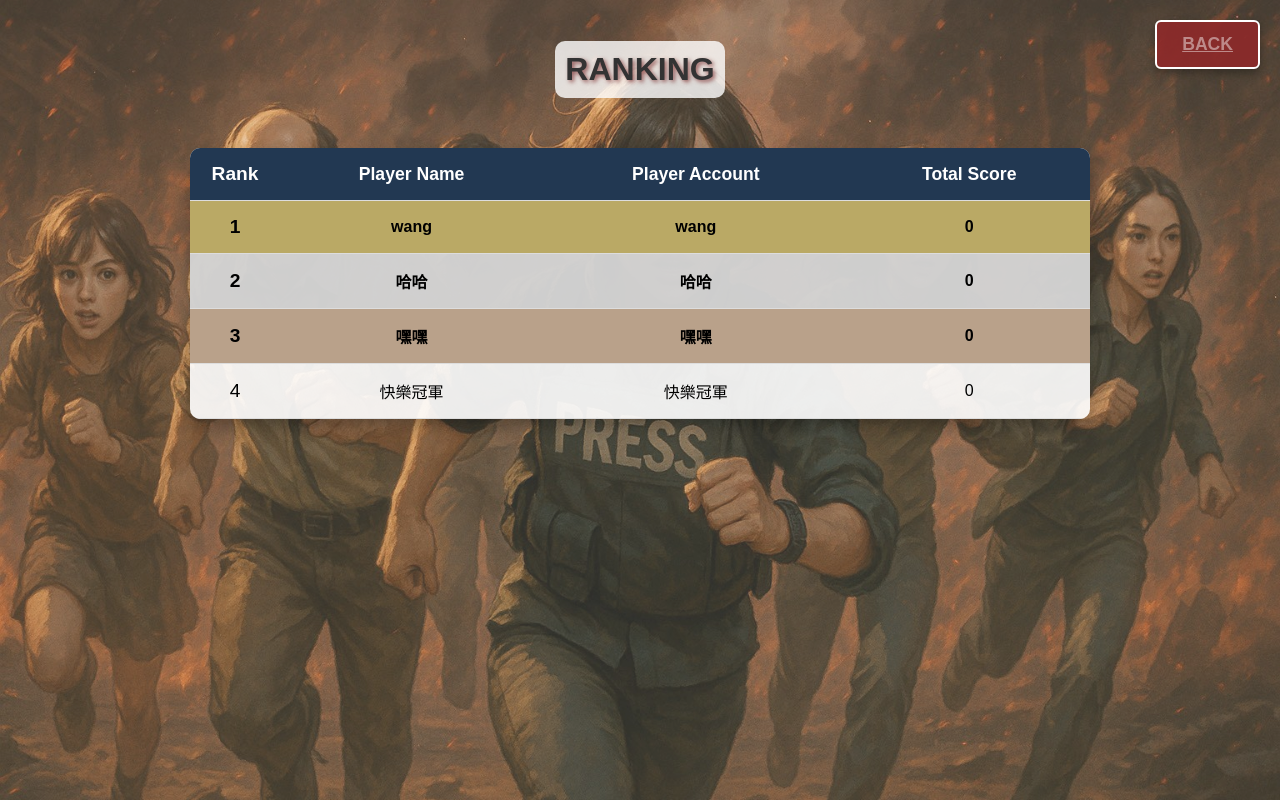
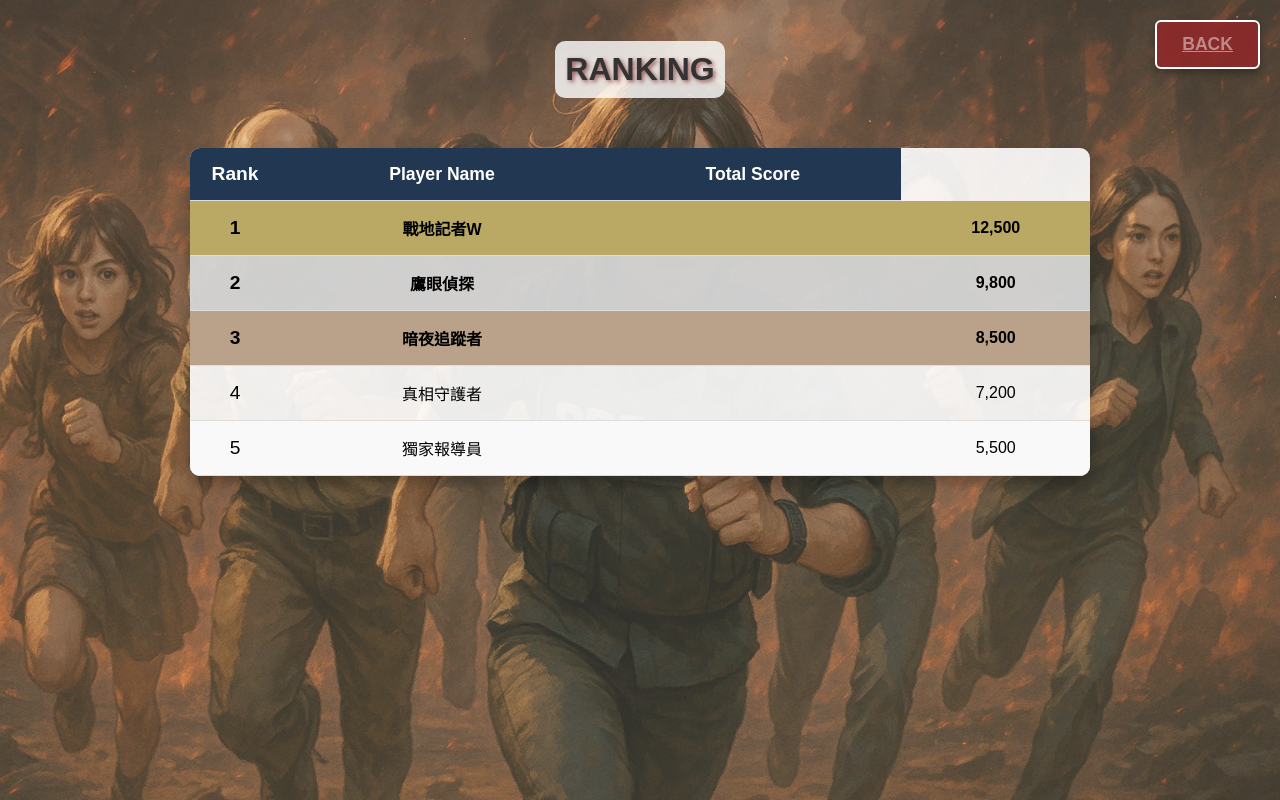
Before and after one commit to KOYUNGCHING/CITY_PUZZLE, a Flask app: page /ranking in a window 1280 px wide. Run offline with Flask 3, Linux system fonts and the light colour scheme; data comes from the database, SQL or seed files in the repository; both versions use the stored data as it was after the commit.

Commit message:
資料庫小改

```diff
--- a/app.py
+++ b/app.py
@@ -91,6 +91,8 @@ def puzzle_page():
 # API 邏輯 (Login, Register, High Score, Ranking) (保持不變)
 # -------------------------
 
+# app.py (替換原本的 /api/login 區塊)
+
 @app.route('/api/login', methods=['POST'])
 def login_api():
     data = request.json
@@ -99,6 +101,7 @@ def login_api():
 
     conn = sqlite3.connect(DB_NAME)
     c = conn.cursor()
+    # 欄位順序: (0:id, 1:username, 2:password, 3:avatar_id, 4:total_fragments, 5:current_fragments, 6:progress_id)
     c.execute("SELECT * FROM users WHERE username=?", (username,))
     user = c.fetchone()
     conn.close()
@@ -109,17 +112,14 @@ def login_api():
                 'status': 'success',
                 'message': '登入成功',
                 'username': user[1],
-                'avatar_id': user[3],
-                'total_fragments': user[4],
-                'current_fragments': user[5],
-                'score': user[5],
-                'progress_id': user[6]
+                'avatar_id': user[3],               # 頭像 ID
+                'current_fragments': user[5],       # 目前持有的碎片 (用於分數顯示)
+                'progress_id': user[6]              # 拼圖解鎖進度
             })
         else:
             return jsonify({'status': 'wrong_password', 'message': '密碼錯誤'})
     else:
         return jsonify({'status': 'user_not_found', 'message': '帳號不存在'})
-
 @app.route('/api/register', methods=['POST'])
 def register_api():
     data = request.json
@@ -169,7 +169,7 @@ def get_ranking_data():
         real_ranking_data.append({
             "name": row[0],
             "account": row[0],
-            "score": row[1],
+            "total_fragments": row[1],
             "avatar_id": row[2]
         })
 
--- a/static/js/ranking.js
+++ b/static/js/ranking.js
@@ -56,11 +56,11 @@ document.addEventListener('DOMContentLoaded', () => {
     function renderFallbackData(tbody) {
         tbody.innerHTML = ''; // 清空
         const fallbackData = [
-            { name: "戰地記者W", account: "press_w", score: 12500 },
-            { name: "鷹眼偵探", account: "eye007", score: 9800 },
-            { name: "暗夜追蹤者", account: "dark_tracker", score: 8500 },
-            { name: "真相守護者", account: "truth_guard", score: 7200 },
-            { name: "獨家報導員", account: "exclusive_r", score: 5500 },
+            { name: "戰地記者W", score: 12500 },
+            { name: "鷹眼偵探", score: 9800 },
+            { name: "暗夜追蹤者", score: 8500 },
+            { name: "真相守護者", score: 7200 },
+            { name: "獨家報導員",  score: 5500 },
         ];
 
         fallbackData.forEach((player, index) => {
--- a/templates/game4.html
+++ b/templates/game4.html
@@ -33,6 +33,7 @@
         </div>
       </div>
       <button id="start-btn" class="btn">開始 / 重來</button>
+
     </section>
 
     <section class="board-section">
--- a/templates/ranking.html
+++ b/templates/ranking.html
@@ -17,12 +17,11 @@
                 <tr>
                     <th>Rank</th>
                     <th>Player Name</th>
-                    <th>Player Account</th>
                     <th>Total Score</th>
                 </tr>
             </thead>
             <tbody>
-                <tr><td>1</td><td>測試玩家一</td><td>user001</td><td>9999</td></tr>
+                <tr><td>1</td><td>測試玩家一</td><td>9999</td></tr>
             </tbody>
         </table>
 
```
Also changed, not shown: templates/puzzle_select.html (+4 -4 lines), city_puzzle.db.
